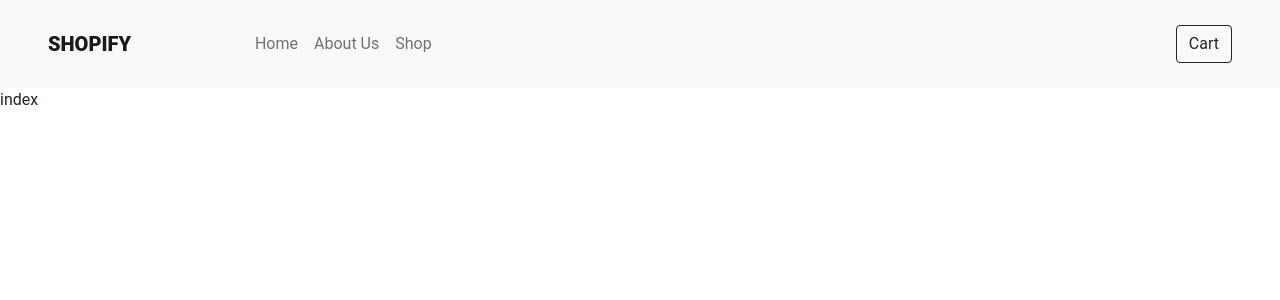
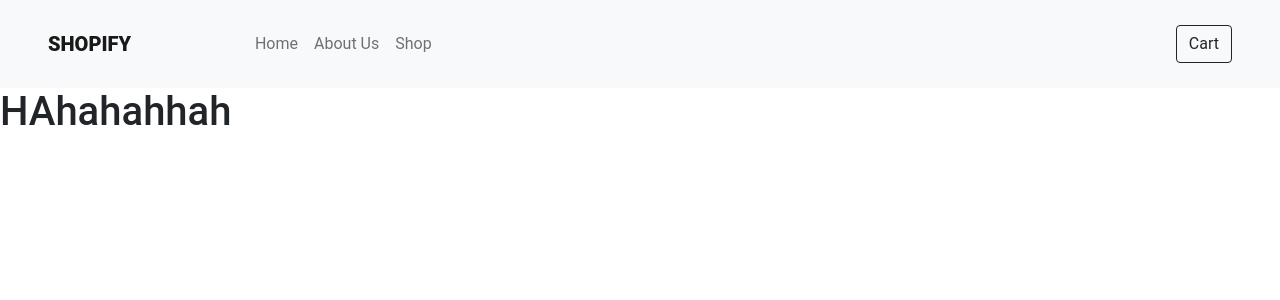
Before and after one commit to adelanegara/ecommerce-react-redux-app, a React (Create React App) app: page /cartlist in a window 1280 px wide. Shown: the top 300 px of the page. Built offline with nearby package versions, Linux system fonts and the light colour scheme.

Commit message:
navbar cartlist btn

```diff
--- a/src/Components/CartList/index.js
+++ b/src/Components/CartList/index.js
@@ -1,7 +1,11 @@
 import React from "react";
 
 const CartList = () => {
-  return <div>index</div>;
+  return (
+    <div>
+      <h1> HAhahahhah</h1>
+    </div>
+  );
 };
 
 export default CartList;
--- a/src/Components/Navbar/index.js
+++ b/src/Components/Navbar/index.js
@@ -1,4 +1,5 @@
 import React from "react";
+import { Link } from "react-router-dom";
 
 const Navbar = () => {
   return (
@@ -27,9 +28,9 @@ const Navbar = () => {
           </ul>
         </div>
         <div className="">
-          <button type="button" class="btn btn-outline-dark">
-            Cart{" "}
-          </button>
+          <Link to={`/cartlist`} className="btn btn-outline-dark">
+            Cart
+          </Link>
         </div>
       </nav>
     </div>
```
